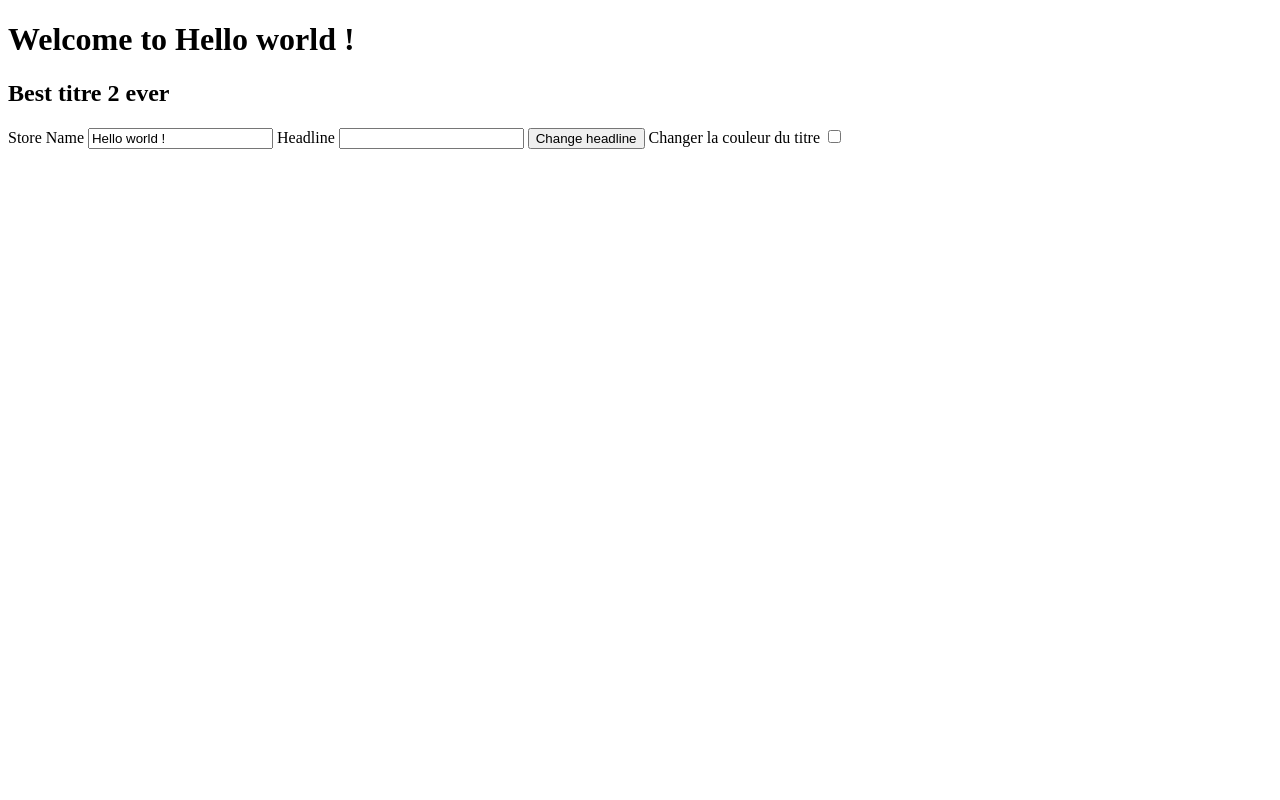
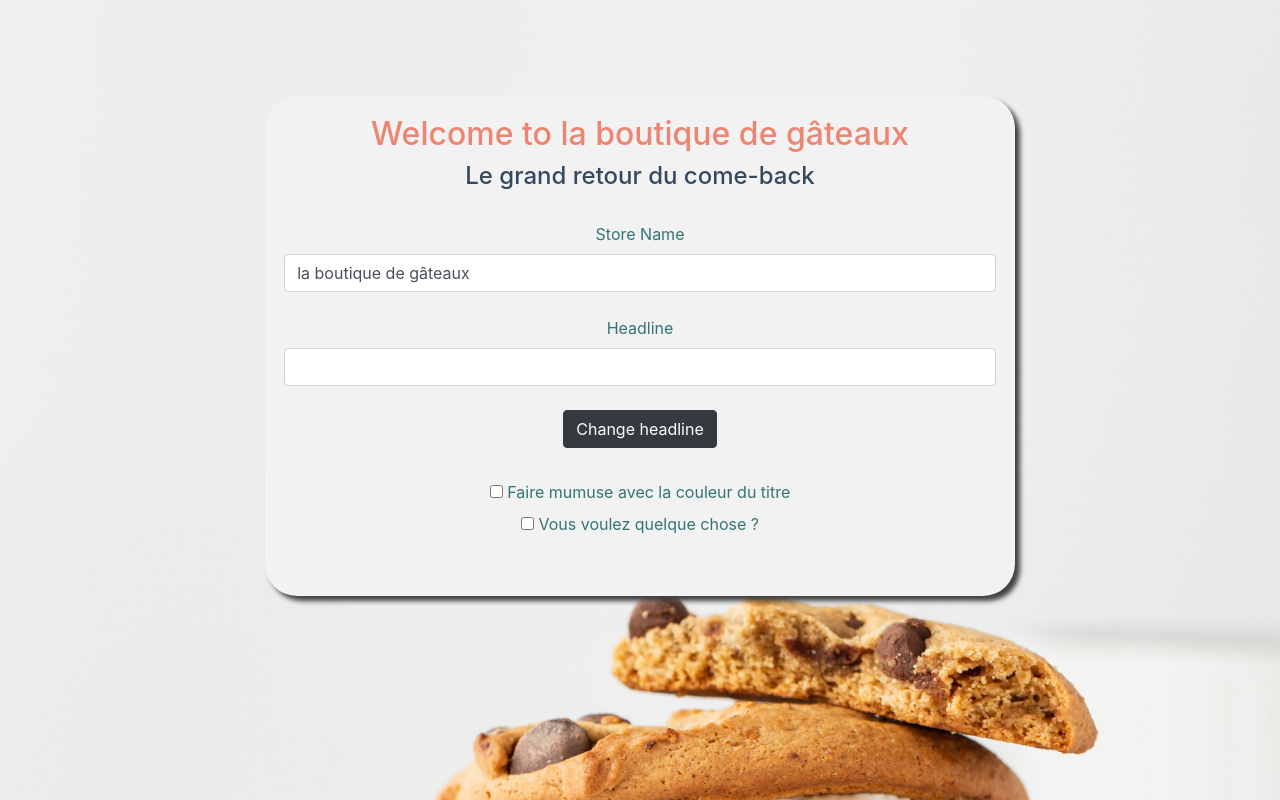
Before and after one commit to mlriedinger/JavaScript-exo-vue.js, a plain HTML site: page index.html in a window 1280 px wide. Drawn offline with nearby package versions, Linux system fonts and the light colour scheme.

Commit message:
Ajout CSS

```diff
--- a/index.html
+++ b/index.html
@@ -3,35 +3,45 @@
 <head>
     <meta charset="UTF-8">
     <meta name="viewport" content="width=device-width, initial-scale=1.0">
+    <link rel="stylesheet" href="https://stackpath.bootstrapcdn.com/bootstrap/4.3.1/css/bootstrap.min.css" integrity="sha384-ggOyR0iXCbMQv3Xipma34MD+dH/1fQ784/j6cY/iJTQUOhcWr7x9JvoRxT2MZw1T" crossorigin="anonymous">
+    <script src="https://stackpath.bootstrapcdn.com/bootstrap/4.3.1/js/bootstrap.min.js" integrity="sha384-JjSmVgyd0p3pXB1rRibZUAYoIIy6OrQ6VrjIEaFf/nJGzIxFDsf4x0xIM+B07jRM" crossorigin="anonymous"></script>
     <link rel="stylesheet" href="./style.css"/>
     <title>Document</title>
 </head>
 <body>
+    <div class="container-fluid">
       <div id="app">
         <h1 :class="{otherColorH1: changeColor}">Welcome to {{ storeName }} </h1>
           <h2 :class="{otherColorH2: changeColor}">{{ headline }}</h2>
-          <form>
-            <label for="storeName">Store Name</label>
-            <input id="storeName" type="text" v-model="storeName"/>
+            <form class="form-group">
+              <label for="storeName">Store Name</label></br>
+              <input class="form-control" id="storeName" type="text" v-model="storeName"/></br>
 
-            <label for="headline">Headline</label>
+              <label for="headline">Headline</label></br>
 
               <!-- Méthode 1 : on appelle une fonction updateHeadline qui met à jour le h2-->
-            <input id="headline" type="text"/>
-            <input type="button" @click="updateHeadline" value="Change headline"/>
+              <input class="form-control" id="headline" type="text"/></br>
+              <input type="button" class="btn btn-dark" @click="updateHeadline" value="Change headline"/></br>
 
               <!-- Méthode 2 : on créé une variable newHeadline dans l'input et headline prend la valeur de newHeadline au moment du clic-->
               <!-- <input id="headline" type="text" v-model="newHeadline"/>
               <input type="button" v-on:click="headline = newHeadline" value="Change headline"/> -->
+              <div class="form-group">
+                <!-- Si on coche la case, alors les titres h1 et h2 changent de couleur-->
+                <input id="changeColor" type="checkbox" @click="changeColor = !changeColor"/>
+                <label for="changeColor">Faire mumuse avec la couleur du titre</label></br>
 
-            <!-- Si on coche la case, alors les titres h1 et h2 changent de couleur-->
-            <label for="changeColor">Changer la couleur du titre</label>
-            <input id="changeColor" type="checkbox" @click="changeColor = !changeColor"/>
+                <!-- Si on coche la case, on affiche une image-->
+                <input id="image" type="checkbox" @click="showImage =!showImage"/>
+                <label for="image">Vous voulez quelque chose ?</label>
+                <div v-if="showImage">
+                  <img class="img-fluid" src="./img/cookies.jpg" alt="Une image de délicieux cookies"/>
+                </div>
+              </div>
             </form>
+        </div>
+    </div>
 
-
-
-      </div>
 </body>
 
 <!-- development version, includes helpful console warnings -->
--- a/script.js
+++ b/script.js
@@ -1,10 +1,11 @@
 var app = new Vue({
     el: '#app',
     data: {
-      storeName: 'Hello world !',
-      headline: 'Best titre 2 ever',
+      storeName: 'la boutique de gâteaux',
+      headline: 'Le grand retour du come-back',
       newHeadline:'',
       changeColor: false,
+      showImage: false,
     },
     methods: {
         updateHeadline: function(){
--- a/style.css
+++ b/style.css
@@ -1,7 +1,45 @@
+#app {
+    width:60%;
+    margin:auto;
+    margin-top: 6em;
+    text-align: center;
+    border-radius: 2em;
+    padding:1.2em;
+    box-shadow: 5px 5px 5px #404040;
+    background-color: #f2f2f2;
+    color: #347474;
+}
+
+body {
+    background-image: url("./img/pileOfCookies.jpg");
+    background-size: cover;
+    background-repeat: no-repeat;
+
+}
+
+h1{
+    color: #ee8572;
+    font-size:2em;
+}
+
+h2{
+    color: #35495e;
+    font-size:1.5em;
+}
+
 .otherColorH1{
-    color: red;
+    color:#000839;
 }
 
 .otherColorH2{
-    color: orange;
+    color: #ffa41b;
 }
+
+.form-group {
+    margin-bottom: 2em;
+    margin-top: 2em;
+}
+
+.img-fluid{
+    border-radius: 2em;
+}
```
Also changed, not shown: img/pileOfCookies.jpg (added), 1 other file. Lines whose indentation alone changed are shown as unchanged.
